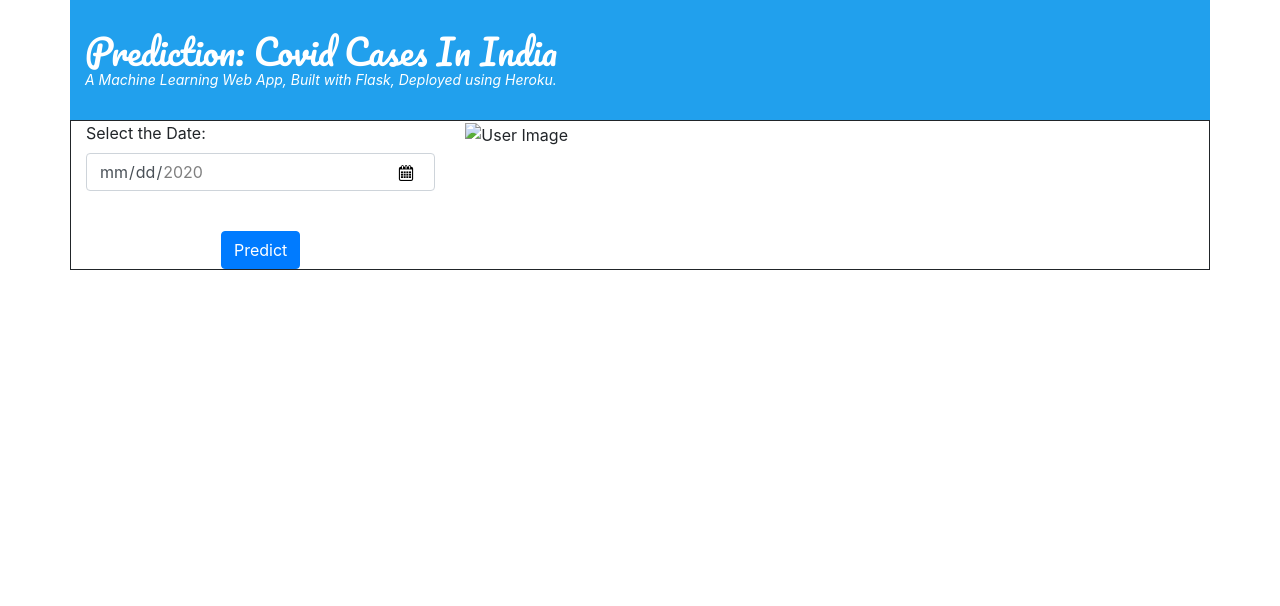
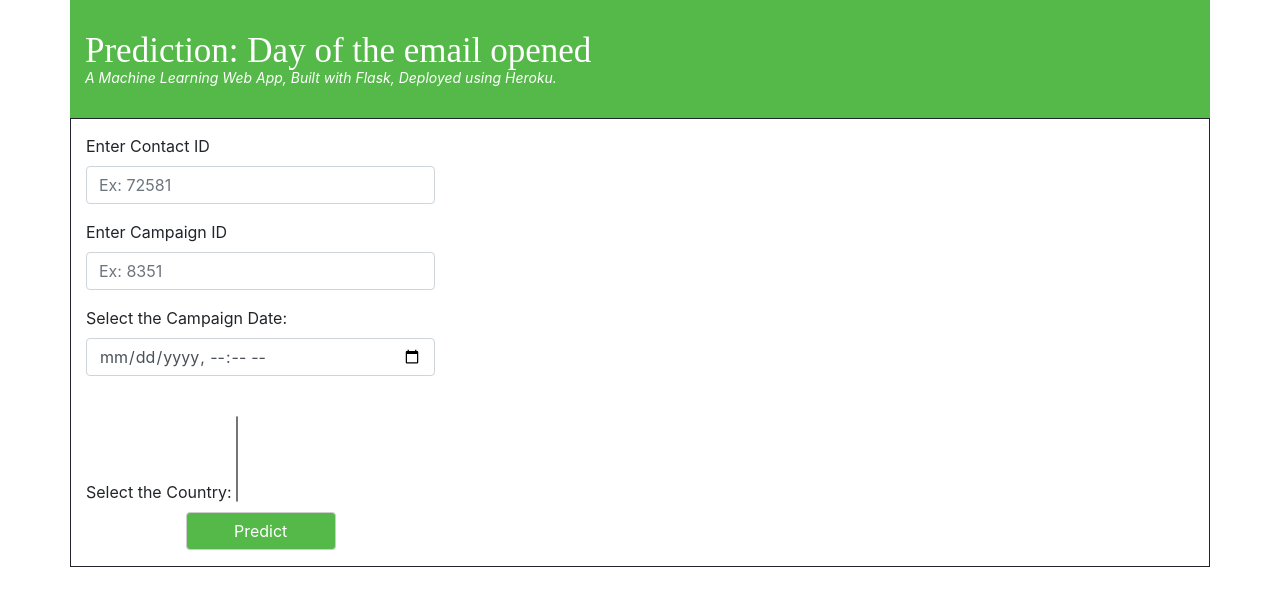
Before and after one commit to ML-Projects2020/covid-predict-ml, a Flask app: template templates/index.html in a window 1280 px wide. Shown: the top 606 px of the page. Run offline with Flask 2, Linux system fonts and the light colour scheme; the template is opened without the code that fills it, so the values that code supplies are empty; parts of the project's set-up code (start-up, migrations or seed data) failed here and were passed over; some libraries are stand-ins or nearby versions.

Commit message:
my first commit

```diff
--- a/CovidCases.py
+++ /dev/null
@@ -1,68 +0,0 @@
-import pandas as pd
-import numpy as np
-from sklearn.model_selection import train_test_split
-from sklearn.linear_model import LinearRegression
-from sklearn import metrics
-import matplotlib.pyplot as plt
-import seaborn as sns
-from sklearn.preprocessing import PolynomialFeatures
-from sklearn.pipeline import Pipeline
-from datetime import date
-import pickle
-import io
-import os
-cases = pd.read_csv(os.path.dirname(__file__)+'/Book.csv')
-cases = cases[cases['Cases'].notna()]
-
-X = cases[['Day']]
-y = cases['Cases']
-
-
-#Just to check how Linear regression works
-X_train, X_test, y_train, y_test = train_test_split(X, y, test_size=0.20, random_state=100)
-lm = LinearRegression()
-lm.fit(X_train,y_train)
-y_pred = lm.predict(X_train)
-plt.plot(X_train,y_pred,color='g',label='Linear Regression')
-
-
-polynomial_features= PolynomialFeatures(degree=6) #To convert X (date) to degree
-x_poly = polynomial_features.fit_transform(X)
-poly = LinearRegression() #Object to fit / predict
-poly.fit(x_poly, y)
-
-# y_poly_pred = poly.predict(x_poly)
-# plt.scatter(X, y, color="b",s=15)
-# plt.plot(X,y_poly_pred,color='r',label='Polynomial Regression')
-# r2 = metrics.r2_score(y,y_poly_pred)
-# print(r2)
-
-# Creating a pickle file for the classifier
-filename = 'polynomial_features.pkl'
-filename_model = 'ploynomail-model.pkl'
-print(pickle)
-pickle.dump(polynomial_features, open(filename, 'wb'))
-pickle.dump(poly, open(filename_model, 'wb'))
-
-def linePlot():
-    casesFilter = []
-
-    for (index, columnData) in cases.iterrows():
-        if(index % 5 == 0 ):
-            casesFilter.append(cases.iloc[index,:])
-    dataframeFilter = pd.DataFrame(np.array(casesFilter),columns = ['Date', 'Day','Cases'])
-    #convert Cases column type to float
-    dataframeFilter.Cases = dataframeFilter.Cases.astype(float)
-    #convert Date column type to datetime
-    dataframeFilter.Date = dataframeFilter.Date.astype('datetime64[ns]')
-    dataframeFilter['Date'] = dataframeFilter['Date'].map(lambda x:x.date())
-    print('linePlot', dataframeFilter)
-    plt.subplots(figsize=(11, 9))
-    sns.lineplot(x="Date", y="Cases", data=dataframeFilter)
-    plt.title("Graph showing number of cases as per the training data")
-
-    my_path = os.path.dirname(__file__)+"/static/images"
-    print(os.path.dirname(__file__))
-    my_file = 'graph.png'
-    plt.savefig(os.path.join(my_path, my_file))
-    return "\static\images\graph.png"
--- a/app.py
+++ b/app.py
@@ -1,16 +1,14 @@
 # Importing essential libraries
 from flask import Flask, render_template, request
 import pickle
+import pandas as pd
 import numpy as np
-from CovidCases import linePlot as linePlot
+import utility as util
 from datetime import date
 import locale
-
-# Load the Linear Regression model
-polynomial_features = pickle.load(open("polynomial_features.pkl", 'rb'))
-ploynomail_model = pickle.load(open("ploynomail-model.pkl", 'rb'))
-print("ploy_features", polynomial_features)
-print("ploynomail-model", ploynomail_model)
+import os
+# # Load the Linear Regression model
+model = pickle.load(open(os.path.dirname(__file__)+"/email-day-prediction.pkl", 'rb'))
 
 app = Flask(__name__)
 
@@ -22,28 +20,47 @@ def calculateDays(year, month, day):
 
 @app.route('/')
 def home():
-    linePlotPath = linePlot()
-    print(linePlotPath)
-    return render_template('index.html', linePlotPath=linePlotPath)
+    countries = util.getCountries()
+    return render_template('index.html', countries=countries)
 
 @app.route('/predict', methods=['POST'])
 def predict():
     if request.method == 'POST':
-        date = str(request.form['date'])
-        dates = date.split('-')
-        noOfdays = calculateDays(int(dates[0]),int(dates[1]), int(dates[2]))
-        x_poly = polynomial_features.fit_transform(noOfdays.reshape(-1,1))
-        my_prediction = ploynomail_model.predict(x_poly)
-        predictNumber = int(my_prediction)
-        print('noOfdays', noOfdays)
-        print('myprediction', my_prediction)
-        fromNumber = predictNumber - 1000
-        toNumber = predictNumber + 1000
+        contactId = str(request.form['contactId'])
+        campaignId = str(request.form['campaignId'])
+        campaignDate = str(request.form['campaignDate'])
+        country = str(request.form['country'])
+        print("###############################")
+        print(contactId+" "+campaignId+' '+campaignDate+" "+country)
+        countries = util.getCountries()
+        data = {'Contact ID': contactId,
+                'campaign_id': campaignId,
+                'Campaign LaunchTime': campaignDate,
+                'Email Opened': 1
+                }
+        df = pd.DataFrame(data,index = [0])
+        df['Campaign LaunchTime'] = pd.to_datetime(df['Campaign LaunchTime'])
+        df['Campaign Day'] = df['Campaign LaunchTime'].dt.day_name()
+        df['Cam Hour'] = df['Campaign LaunchTime'].dt.hour
+        df['Cam Minute'] = df['Campaign LaunchTime'].dt.minute
+        days_dict = {'Monday':1, 'Tuesday':2,'Wednesday':3,'Thursday':4,'Friday':5,'Saturday':6,'Sunday':7}
+        df['Campaign Day'] = df['Campaign Day'].map(days_dict)
+        for index, value in enumerate(countries, start=1):
+            if( country == value):
+                print("&&&&&&&&&")
+                df['country_'+str(index)] = 1
+            else:
+                df['country_'+str(index)] = 0
+        X = df.drop(['Campaign LaunchTime'], axis=1)
+        print("XXXXXXXXXXXXXXXXXXXX")
+        print(X)
+        prediction =  model.predict(X)
+        print("PREDICTION", prediction[0])
 
-        locale.setlocale(locale.LC_ALL, 'en_IN')
-        fromNumber = locale.format('%d', fromNumber, grouping=True)
-        toNumber = locale.format('%d', toNumber, grouping=True)
-        return render_template('result.html', fromNumber=fromNumber, toNumber=toNumber)
+        key_list = list(days_dict.keys())
+        val_list = list(days_dict.values())
+
+        return render_template('result.html', day=key_list[val_list.index(prediction[0])])
 
 if __name__ == '__main__':
 	app.run(debug=True)
--- a/static/styles.css
+++ b/static/styles.css
@@ -18,7 +18,7 @@ body{
 .container-bg {
     padding: 30px;
 	position: relative;
-	background:  #21a0ed;
+	background:  #54b948;
 	background-size: 500% 500%;
 }
 
@@ -30,12 +30,13 @@ body{
 }
 .padding-zero {
 	padding: 0px;
-    border: 1px solid;
+	border: 1px solid;
+	padding-top: 15px;
 }
 
 .heading_font{
     color: #ffffff;
-	font-family: 'Pacifico', cursive;
+	font-family: 'Open-Sans,-apple-system,BlinkMacSystemFont,Segoe UI,Roboto,Oxygen,Ubuntu,Cantarell,Fira Sans,Droid Sans,Helvetica Neue,sans-serif';
 	font-size: 35px;
 	font-weight: normal;
 }
@@ -125,8 +126,13 @@ body{
 
 .image {
 	width: 100%;
+	margin-top: -30px;
 }
 
+.predict-image {
+	width: 100%;
+	height: 70%;
+}
 input[type=date]::-webkit-inner-spin-button {
     -webkit-appearance: none;
     display: none;
@@ -143,3 +149,28 @@ input[type="date"]::-webkit-calendar-picker-indicator {
 	margin-top: 10px;
     border-width: thin;
 }
+
+.btn-primary {
+	background: #54b948 !important;
+	border-color: #cdcdcd !important;
+	width: 150px;
+}
+
+.sample {
+	height: 50%;
+	margin-top: 25px;
+}
+.label {
+	font-style: oblique !important;
+	font-size: 14px !important;
+	padding-left: 15px;
+	width: 70%;
+}
+.form-label {
+	font-weight: 600;
+	color: #333;
+}
+
+.form-sales {
+	margin-top: 35px;
+}
--- a/templates/index.html
+++ b/templates/index.html
@@ -18,7 +18,7 @@
 
     <!-- Website Title -->
     <div class="container-bg container">
-        <h2 class='container-heading'><span class="heading_font">Prediction: Covid Cases In India</span></h2>
+        <h2 class='container-heading'><span class="heading_font">Prediction: Day of the email opened</span></h2>
         <div class='description'>
             <p>A Machine Learning Web App, Built with Flask, Deployed using Heroku.</p>
         </div>
@@ -29,20 +29,37 @@
         <div class="row">
             <form class="form-horizontal col-md-4" action="{{ url_for('predict') }}" method="POST">
                 <div class="form-group">
-                    <label class="control-label" for="email">Select the Date:</label>
+                    <label class="control-label" for="email">Enter Contact ID</label>
                     <div >
-                        <input autocomplete="off" min="2020-03-01" max="2020-12-31" class="form-control" type="date" name="date"
+                        <input autocomplete="off"  class="form-control" type="text" placeholder="Ex: 72581" name="contactId">
+                    </div>
+                </div>
+                <div class="form-group">
+                    <label class="control-label" for="email">Enter Campaign ID</label>
+                    <div >
+                        <input autocomplete="off"  class="form-control" type="text" placeholder="Ex: 8351" name="campaignId">
+                    </div>
+                </div>
+                <div class="form-group">
+                    <label class="control-label" for="email">Select the Campaign Date:</label>
+                    <div >
+                        <input autocomplete="off" min="2020-03-01" max="2020-12-31" class="form-control" type="datetime-local" name="campaignDate"
                             placeholder="Enter date in yyyy-mm-dd, ex: 2020-06-12"><br>
 
                     </div>
                 </div>
+                <div class="form-group">
+                    <label class="control-label" for="email">Select the Country:</label>
+                   <select multiple="multiple" name="country">
+                        {% for item in countries %}
+                        <option value="{{ item }}">{{ item }}</option>
+                        {% endfor %}
+                        </select>
+                <div >
                 <div class="col text-center">
                    <input type="submit" class="btn btn-primary" value="Predict">
                 </div>
             </form>
-            <div class="col-md-7">
-                <img class="image" src="{{ linePlotPath }}" alt="User Image" />
-            </div>
 
         </div>
     </div>
--- a/templates/result.html
+++ b/templates/result.html
@@ -16,7 +16,7 @@
 
         <!-- Website Title -->
 		<div class="container-bg container">
-            <h2 class='container-heading'><span class="heading_font">Covid Cases In India Predictor</span></h2>
+            <h2 class='container-heading'><span class="heading_font">Prediction: Day of the email opened</span></h2>
             <div class='description'>
     			<p>A Machine Learning Web App, Built with Flask, Deployed using Heroku.</p>
     		</div>
@@ -24,8 +24,7 @@
 
 		<!-- Result -->
 		<div class="container results">
-			<h3>Covid cases in India on entered date can be between: <span class='danger'>{{fromNumber}}</span> and
-				<span class='danger'>{{toNumber}}</span></h3>
+			<h3>User can open email on {{day}}</h3>
 		</div>
 
 	</body>
```
Also changed, not shown: DayPredictor.py (added, +59 -0 lines), utility.py (added, +19 -0 lines), Contactss.csv (added), static/favicon.ico, 3 other files.
